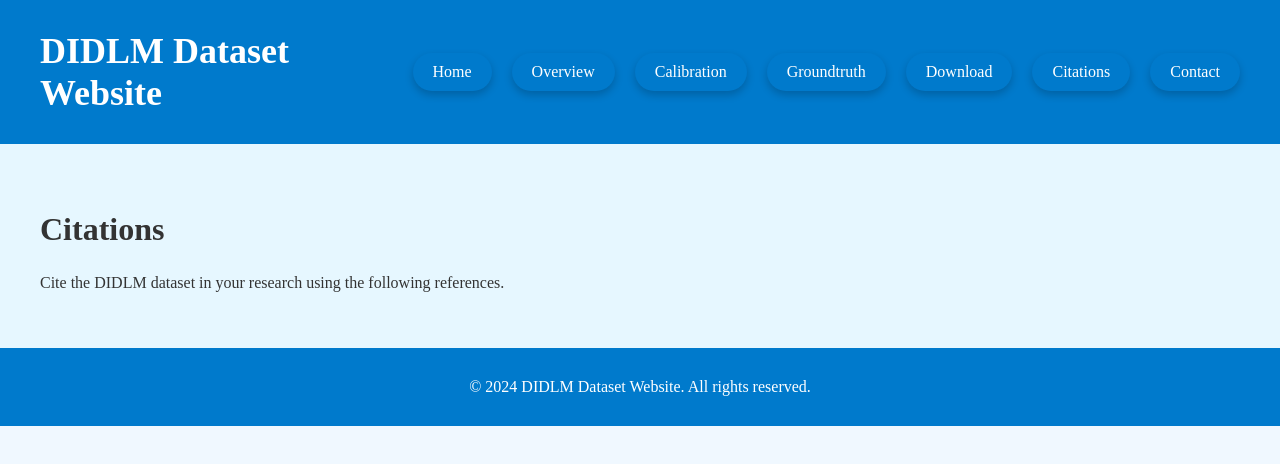
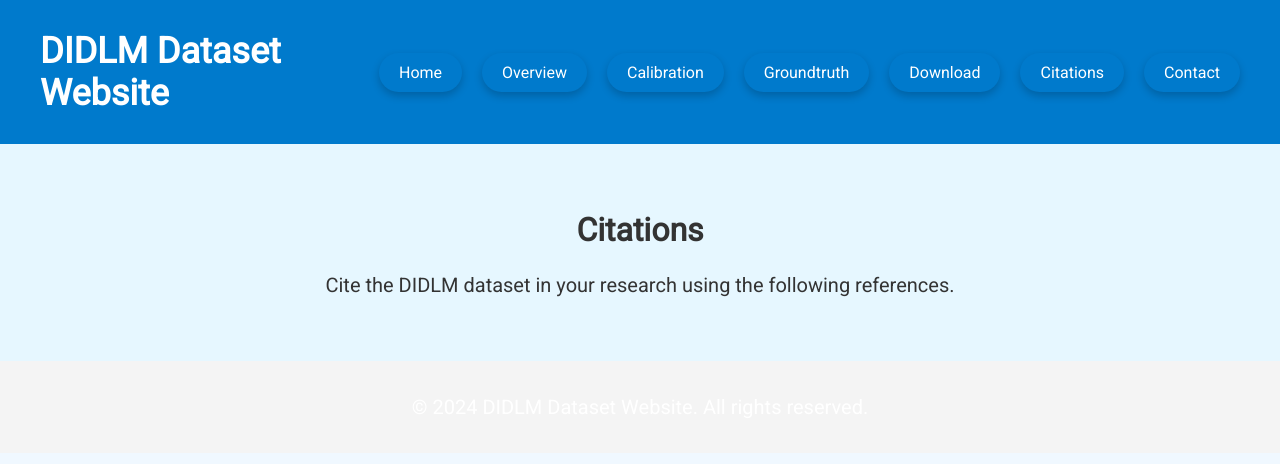
Before and after one commit to GongWeiSheng/DIDLM.github.io, a plain HTML site: page citations.html in a window 1280 px wide. Drawn offline with Linux system fonts and the light colour scheme; a web font is replaced by a local one.

Commit message:
Update citations.html

```diff
--- a/citations.html
+++ b/citations.html
@@ -5,7 +5,38 @@
     <meta name="viewport" content="width=device-width, initial-scale=1.0">
     <title>Citations - DIDLM Dataset Website</title>
     <link rel="stylesheet" href="style.css">
-    <link rel="stylesheet" href="https://fonts.googleapis.com/css2?family=New+Times+Roam&display=swap">
+    <link rel="stylesheet" href="https://fonts.googleapis.com/css2?family=Roboto&display=swap">
+    <style>
+        body {
+            font-family: 'Roboto', sans-serif;
+            margin: 0;
+            padding: 0;
+        }
+
+        h2 {
+            font-size: 2em;
+            text-align: center;
+            margin-bottom: 20px;
+        }
+
+        p {
+            font-size: 1.25em;
+            line-height: 1.6;
+            text-align: center;
+        }
+
+        .container {
+            max-width: 1200px;
+            margin: 0 auto;
+            padding: 20px;
+        }
+
+        footer {
+            text-align: center;
+            padding: 10px 0;
+            background-color: #f4f4f4;
+        }
+    </style>
 </head>
 <body>
     <header>
```
